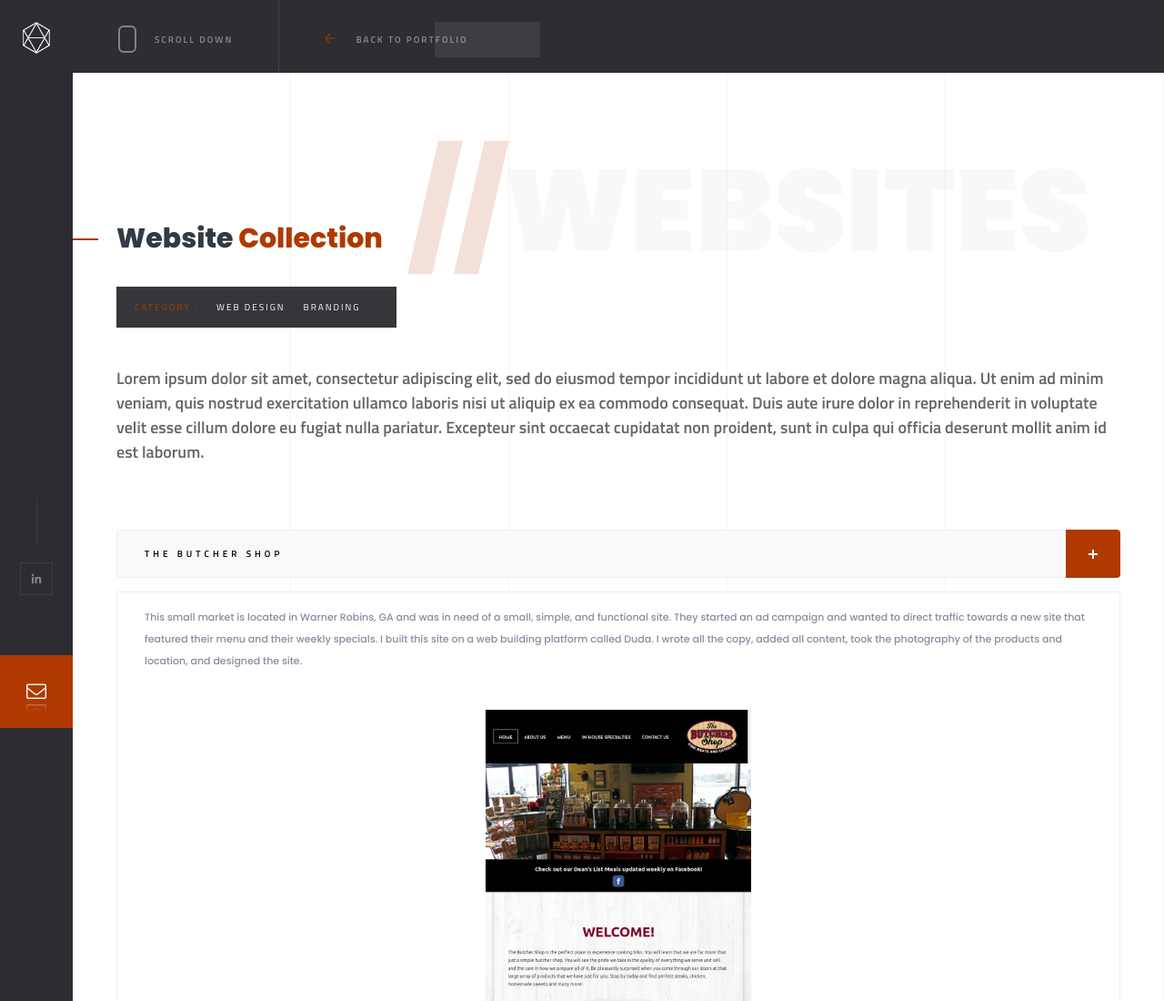
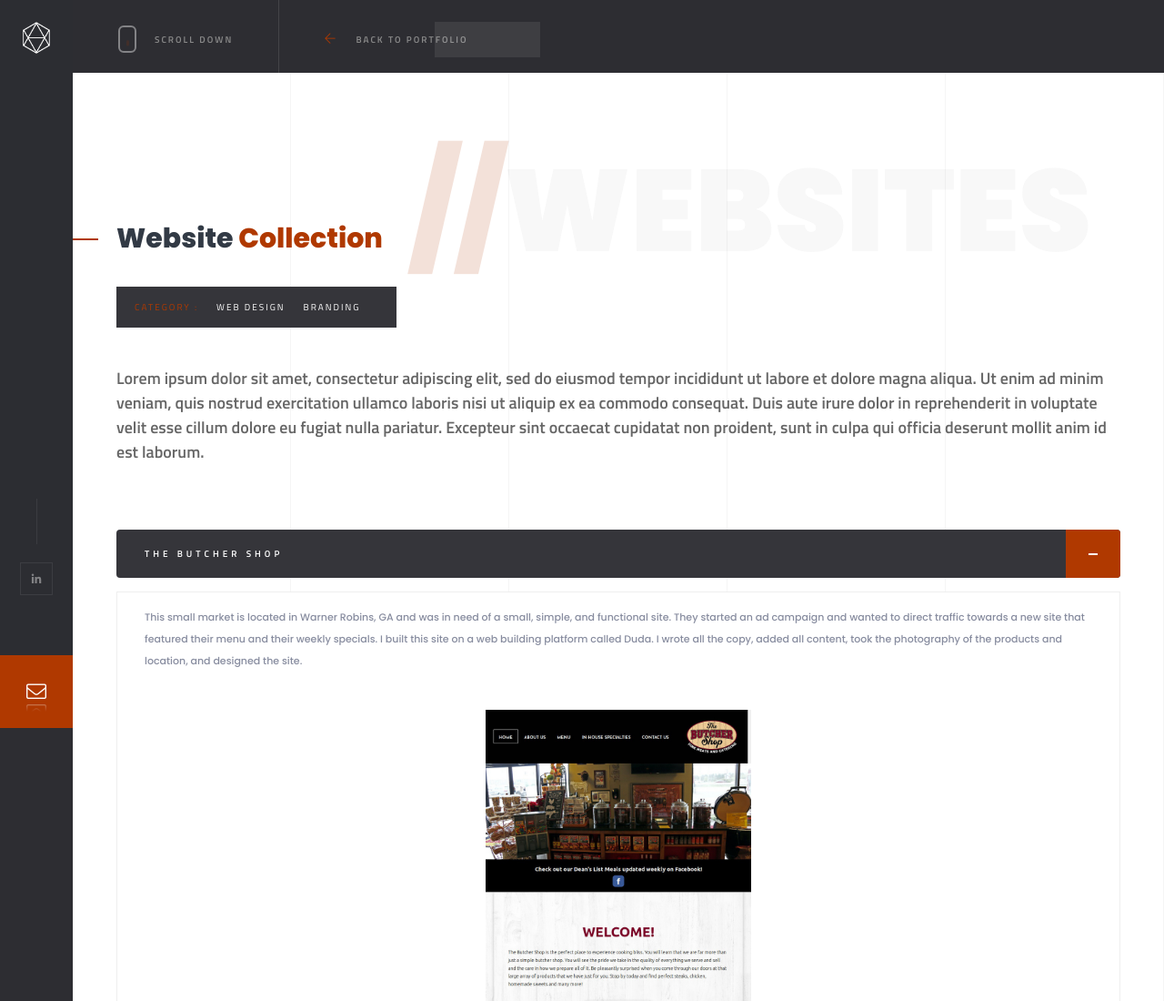
Before and after one commit to gtjones97/jmhoward, a plain HTML site: page websites/index.html in a window 1280 px wide. Shown: the top 1100 px of the page at 91% size. Drawn offline with Linux system fonts and the light colour scheme; animation ran at ten frames a second.

Commit message:
Update index.html

```diff
--- a/websites/index.html
+++ b/websites/index.html
@@ -80,7 +80,7 @@
                                     </div>
                                     <!-- accordion-->
                                     <div class="accordion mar-top">
-                                        <a class="toggle" href="#"> The Butcher Shop <span></span></a>
+                                        <a class="toggle act-accordion" href="#"> The Butcher Shop <span></span></a>
                                         <div class="accordion-inner visible">
                                             <p>This small market is located in Warner Robins, GA and was in need of a small, simple, and functional site. They started an ad campaign and wanted to direct traffic towards a new site that featured their menu and their weekly specials. I built this site on a web building platform called Duda. I wrote all the copy, added all content,  took the photography of the products and location, and designed the site. </p>
                                               <img src="ss/butcher_shop.jpg" class="respimg-small">
```
